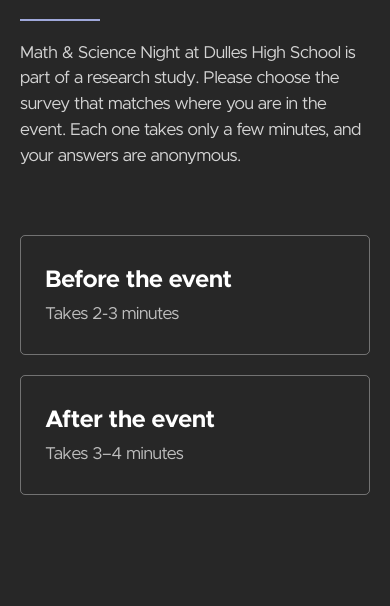
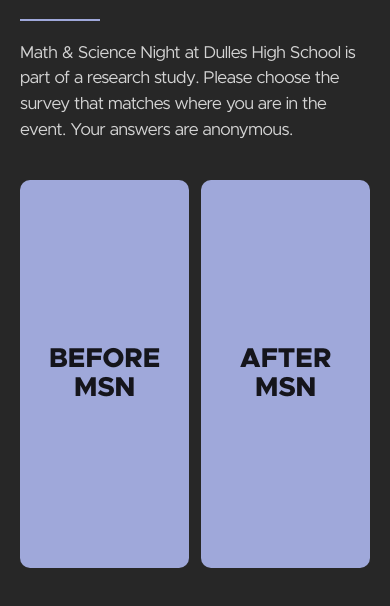
Before and after one commit to ronstercodes/msn_site, a website: page survey/index.html in a window 390 px wide. Shown: the part 178-784 px from the top of the page. Drawn offline with Linux system fonts and the light colour scheme.

Commit message:
Make the survey picker two big BEFORE MSN / AFTER MSN blocks
Left and right halves, no time estimates, side by side on phones too.

Co-Authored-By: Claude Sonnet 5.5 <noreply@anthropic.com>

```diff
--- a/css/style.css
+++ b/css/style.css
@@ -435,19 +435,30 @@ button.btn { font-family: var(--font); letter-spacing: inherit; cursor: pointer;
 .survey-kicker { font-size: 15px; letter-spacing: 0.04em; text-transform: uppercase; color: var(--text-dim); margin-bottom: 6px !important; }
 .survey-loading { color: var(--text-dim); }
 
-.survey-cards { display: grid; grid-template-columns: repeat(auto-fit, minmax(240px, 1fr)); gap: 20px; max-width: 640px; }
-.survey-card {
-  display: block;
-  padding: 26px 24px;
+.survey-split {
+  display: grid;
+  grid-template-columns: 1fr 1fr;
+  gap: 20px;
+  margin-top: 36px;
+  min-height: clamp(260px, 56vh, 560px);
+}
+.survey-pick {
+  display: grid;
+  place-items: center;
+  padding: 24px;
+  text-align: center;
   text-decoration: none;
-  color: var(--white);
-  border: 1px solid rgba(255, 255, 255, 0.35);
-  border-radius: 5px;
-  transition: border-color 0.15s, background 0.15s;
+  text-transform: uppercase;
+  font-size: clamp(30px, 4.2vw, 60px);
+  font-weight: 800;
+  line-height: 1.05;
+  color: #15151b;
+  background: var(--accent);
+  border-radius: 10px;
+  transition: background 0.15s, transform 0.15s;
 }
-.survey-card:hover, .survey-card:focus-visible { border-color: var(--accent); background: rgba(159, 168, 218, 0.12); outline: none; }
-.card-title { display: block; font-size: 24px; font-weight: 700; margin-bottom: 4px; }
-.card-text { display: block; color: var(--text-dim); }
+.survey-pick:hover { background: #b6bde8; transform: translateY(-3px); }
+.survey-pick:focus-visible { outline: 4px solid var(--white); outline-offset: 4px; }
 
 .survey, .survey-branch, .survey-section { display: flex; flex-direction: column; gap: 36px; }
 .survey { max-width: 720px; }
@@ -615,6 +626,9 @@ button.btn { font-family: var(--font); letter-spacing: inherit; cursor: pointer;
 @media (max-width: 600px) {
   .hero h1 { font-size: 38px; }
 
+  .survey-split { gap: 12px; min-height: 0; }
+  .survey-pick { min-height: 46vh; padding: 10px; font-size: clamp(22px, 7vw, 32px); }
+
   .likert-options { grid-template-columns: 1fr; }
   .chip span { place-items: center start; min-height: 48px; padding-left: 16px; font-size: 16px; text-align: left; }
   .bar-row { grid-template-columns: 1fr 36px; }
--- a/survey/index.html
+++ b/survey/index.html
@@ -32,19 +32,12 @@
   <main class="main">
 
     <section class="section">
-      <div class="section-inner">
+      <div class="section-inner wide">
         <h1><strong>Survey</strong></h1>
-        <p>Math &amp; Science Night at Dulles High School is part of a research study. Please choose the survey that matches where you are in the event. Each one takes only a few minutes, and your answers are anonymous.</p>
-        <div class="spacer"></div>
-        <div class="survey-cards">
-          <a class="survey-card" href="/survey/before/">
-            <span class="card-title">Before the event</span>
-            <span class="card-text">Takes 2-3 minutes</span>
-          </a>
-          <a class="survey-card" href="/survey/after/">
-            <span class="card-title">After the event</span>
-            <span class="card-text">Takes 3&ndash;4 minutes</span>
-          </a>
+        <p>Math &amp; Science Night at Dulles High School is part of a research study. Please choose the survey that matches where you are in the event. Your answers are anonymous.</p>
+        <div class="survey-split">
+          <a class="survey-pick" href="/survey/before/">Before MSN</a>
+          <a class="survey-pick" href="/survey/after/">After MSN</a>
         </div>
       </div>
     </section>
```
